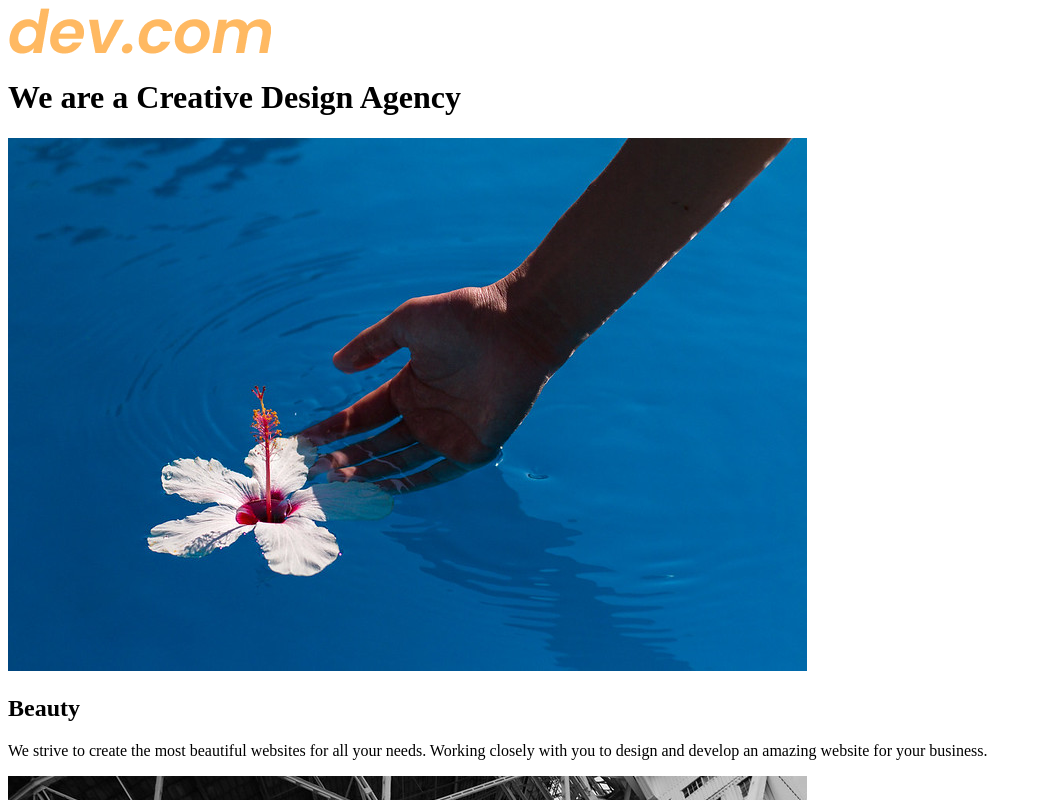
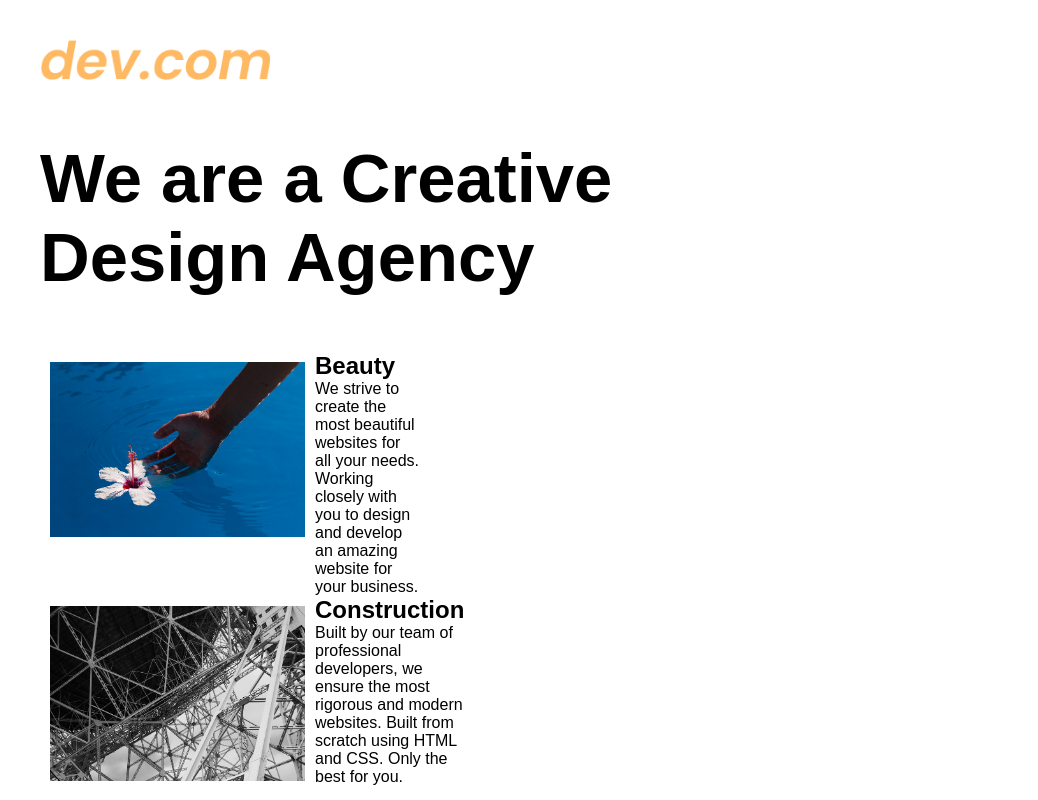
Before and after one commit to nomanoff/agency-website, a plain HTML site: page index.html in a window 1280 px wide. Shown: the top 800 px of the page, without its empty margins (0-1038 px from the left). Drawn offline with Linux system fonts and the light colour scheme.

Commit message:
First commit

```diff
--- a/index.html
+++ b/index.html
@@ -14,19 +14,27 @@
 <body>
   <div class="main">
     <img class="logo" src="./assets/images/logo.png" alt="logo">
-    <h1>We are a Creative Design Agency</h1>
-    <div class="left card"><img class="tile-image" src="./assets/images/beautiful.jpg" alt="hand and flower in water">
-      <h2 class="card-title">Beauty</h2>
-      <p class="card-text">We strive to create the most beautiful websites for all your needs. Working closely with you
-        to
-        design and
-        develop an amazing website for your business.</p>
+    <h1>We are a <span>Creative</span> Design Agency</h1>
+    <div class="left card">
+      <img class="tile-image" src="./assets/images/beautiful.jpg" alt="hand and flower in water">
+      <div class="content">
+        <h2 class="card-title">Beauty</h2>
+        <p class="card-text">
+          We strive to create the most beautiful websites for all your needs. Working closely with you
+          to design and develop an amazing website for your business.
+        </p>
+      </div>
     </div>
 
-    <div class="right card"><img class="tile-image" src="./assets/images/construction.jpg" alt="metal structure">
-      <h2 class="card-title">Construction</h2>
-      <p>Built by our team of professional developers, we ensure the most rigourous and modern websites. Built from
-        scratch using HTML and CSS. Only the best for you.</p>
+    <div class="right card">
+      <img class="tile-image" src="./assets/images/construction.jpg" alt="metal structure">
+      <div class="content">
+        <h2 class="card-title">Construction</h2>
+        <p>
+          Built by our team of professional developers, we ensure the most rigorous and modern websites.
+          Built from scratch using HTML and CSS. Only the best for you.
+        </p>
+      </div>
     </div>
 
   </div>
--- a/style.css
+++ b/style.css
@@ -0,0 +1,43 @@
+*{
+    margin: 0;
+    padding: 0;
+    box-sizing: border-box;
+}
+
+.main{
+    width: 100%;
+    height: auto;
+    max-width: 840px;
+    padding: 40px;
+    font-family: Arial, sans-serif;
+}
+
+.main .logo{
+    width: 230px;
+    height: auto;
+}
+
+.main h1{
+    font-size: 4.3em;
+    font-weight: 800;
+    margin: 55px auto;
+    font-style: normal;
+}
+
+.main .card{
+    display: flex;
+    width: 50%;
+    height: auto;
+    max-width: 600px;
+    /* align-items: center; */
+}
+
+.main .card img{
+    width: 275px;
+    height: 195px;
+    padding: 10px;
+}
+
+.main .card h2{
+
+}
```
